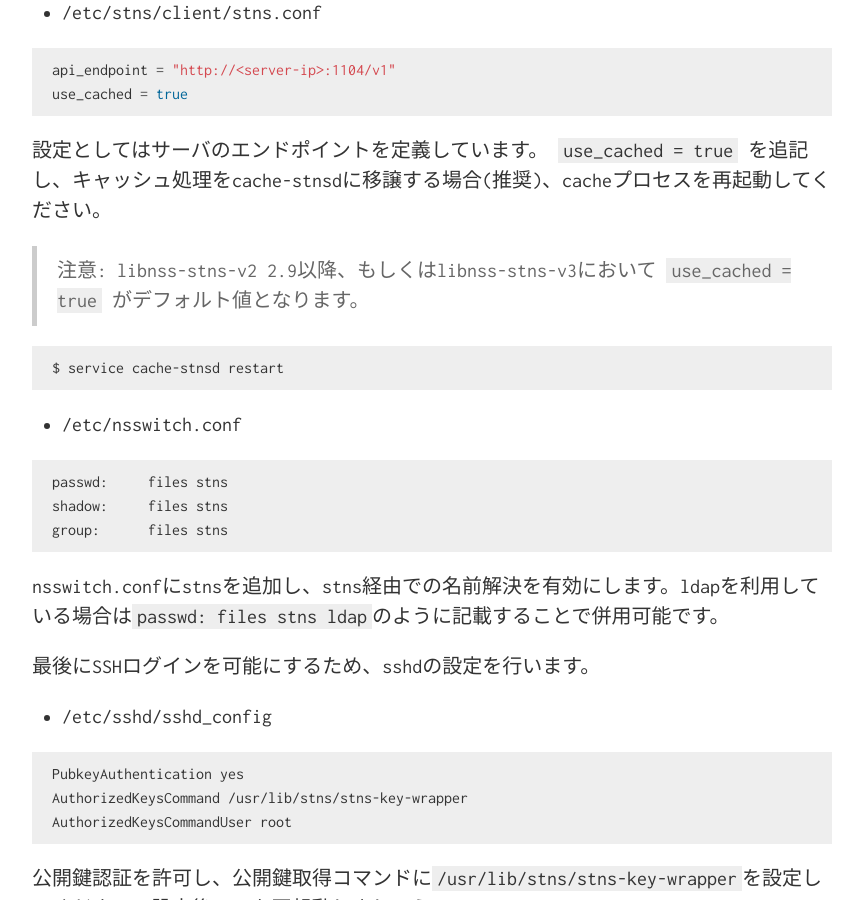
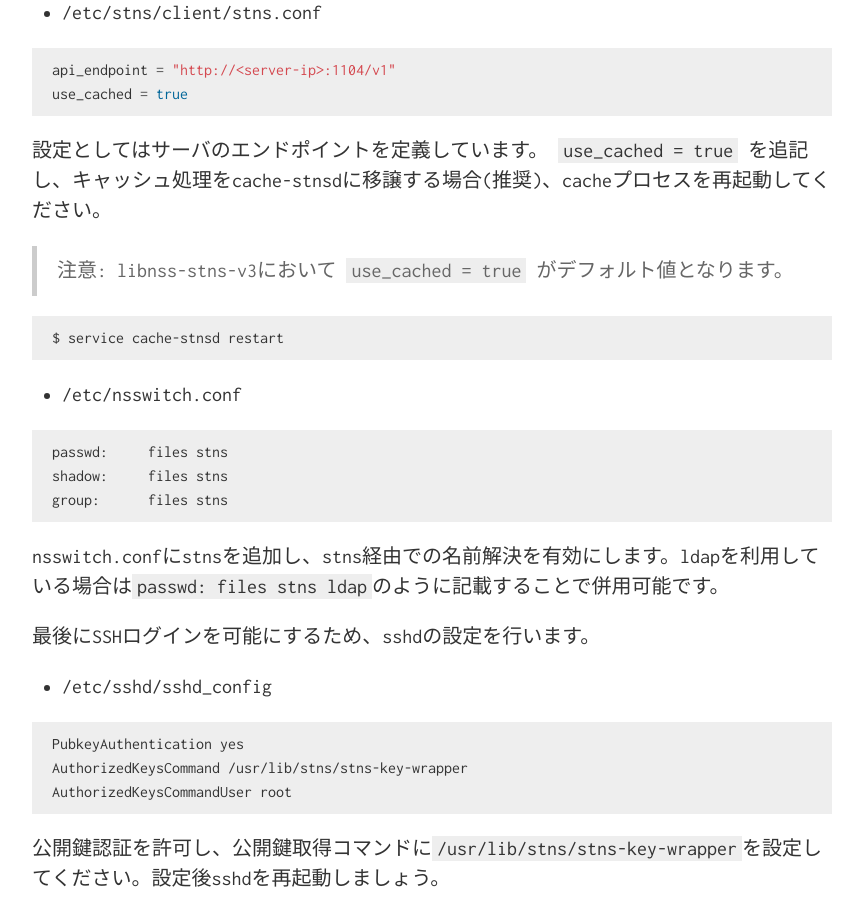
Before and after one commit to STNS/stns.github.io, a Jekyll site: the page built from install.ja.md, in a window 1280 px wide and 900 px high, scrolled down 1526 px. Shown: the whole window, without its empty margins (208-1071 px from the left). Built offline with Jekyll 4.4.1, drawn with Linux system fonts in a browser that asks for light colours; our own code applies the rules of GitHub Pages for plain Markdown files.

Commit message:
fix policy

````diff
--- a/install.ja.md
+++ b/install.ja.md
@@ -66,7 +66,7 @@ use_cached = true
 設定としてはサーバのエンドポイントを定義しています。
 `use_cached = true` を追記し、キャッシュ処理をcache-stnsdに移譲する場合(推奨)、cacheプロセスを再起動してください。
 
-> 注意: libnss-stns-v2 2.9以降、もしくはlibnss-stns-v3において `use_cached = true` がデフォルト値となります。
+> 注意: libnss-stns-v3において `use_cached = true` がデフォルト値となります。
 
 ```
 $ service cache-stnsd restart
````
Also changed, not shown: install.en.md (+1 -1 lines).
